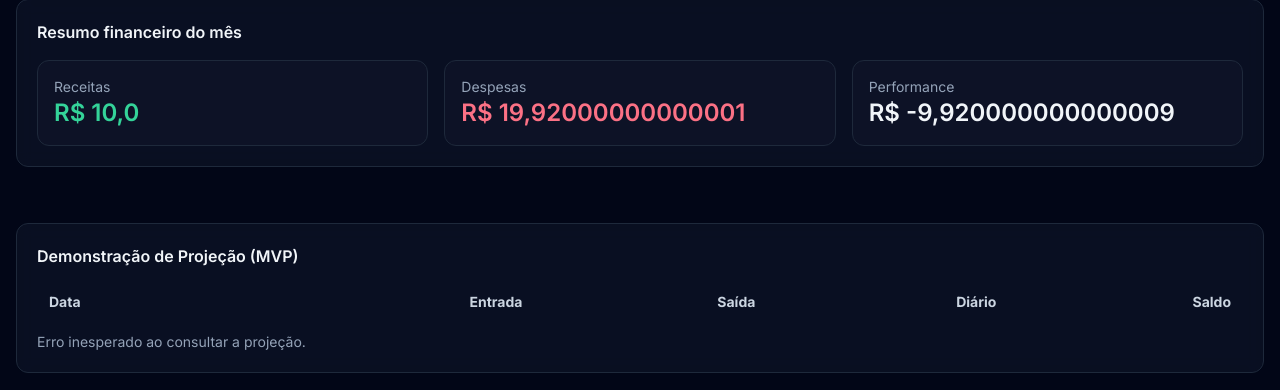
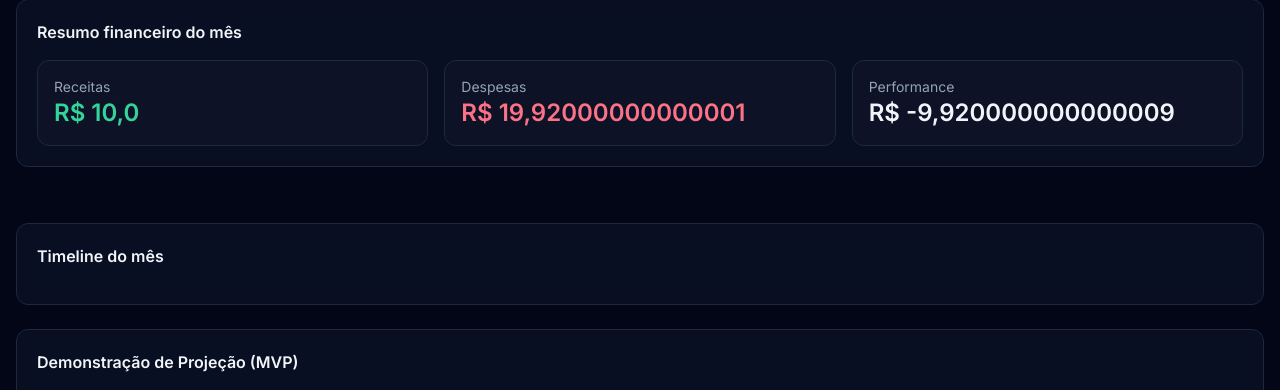
Before and after one commit to apalosqui/django-ai-spec-driven-development, a Django app: page /dashboard/ in a window 1280 px wide. Shown: the part 196-586 px from the top of the page. Run offline with Django 5.2, Linux system fonts and the light colour scheme; a user stored in the database is signed in; data comes from the database, SQL or seed files in the repository; tables that the repository leaves empty hold one stand-in row (values such as "Sample post"); lists and menus that the app fills with data are empty; some libraries are stand-ins or nearby versions.

Commit message:
feat(ui): add monthly timeline with event icons and risk highlighting; improve a11y on filters; mark Sprint 6 done in TASKS and log PM status

```diff
--- a/templates/dashboard.html
+++ b/templates/dashboard.html
@@ -1,20 +1,20 @@
 {% extends 'base.html' %}
 {% block title %}Dashboard — Finanpy{% endblock %}
 {% block content %}
-  <form method="get" class="mb-4 flex items-center gap-2">
-    <label class="text-sm text-slate-300">Mês</label>
-    <select name="month" class="bg-slate-800 border border-slate-700 rounded-md px-3 py-2 text-slate-100">
+  <form method="get" class="mb-4 flex items-center gap-2" aria-label="Selecionar mês e ano">
+    <label class="text-sm text-slate-300" for="sel-month">Mês</label>
+    <select id="sel-month" name="month" class="bg-slate-800 border border-slate-700 rounded-md px-3 py-2 text-slate-100" aria-label="Selecionar mês">
       {% for m in months %}
         <option value="{{ m }}" {% if m == selected_month %}selected{% endif %}>{{ m|stringformat:"02d" }}</option>
       {% endfor %}
     </select>
-    <label class="text-sm text-slate-300">Ano</label>
-    <select name="year" class="bg-slate-800 border border-slate-700 rounded-md px-3 py-2 text-slate-100">
+    <label class="text-sm text-slate-300" for="sel-year">Ano</label>
+    <select id="sel-year" name="year" class="bg-slate-800 border border-slate-700 rounded-md px-3 py-2 text-slate-100" aria-label="Selecionar ano">
       {% for y in years %}
         <option value="{{ y }}" {% if y == selected_year %}selected{% endif %}>{{ y }}</option>
       {% endfor %}
     </select>
-    <button class="inline-flex items-center px-4 py-2 rounded-md bg-slate-800 border border-slate-700 hover:bg-slate-700" type="submit">Aplicar</button>
+    <button class="inline-flex items-center px-4 py-2 rounded-md bg-slate-800 border border-slate-700 hover:bg-slate-700" type="submit" aria-label="Aplicar filtro">Aplicar</button>
   </form>
 
   <section class="mb-6">
@@ -36,6 +36,11 @@
   </section>
 
   <section class="py-8">
+    <div class="bg-slate-900/60 backdrop-blur border border-slate-800 rounded-xl p-5 mb-6">
+      <h2 class="font-semibold mb-4">Timeline do mês</h2>
+      <div id="timeline" class="space-y-2" role="list" aria-label="Eventos por dia do mês selecionado"></div>
+      <p id="riskMsg" class="text-sm mt-2"></p>
+    </div>
     <div class="bg-slate-900/60 backdrop-blur border border-slate-800 rounded-xl p-5">
       <h2 class="font-semibold mb-4">Demonstração de Projeção (MVP)</h2>
       <div class="overflow-x-auto">
@@ -59,9 +64,13 @@
     (function() {
       const body = document.getElementById('projBody');
       const msg = document.getElementById('projMsg');
+      const timeline = document.getElementById('timeline');
+      const riskMsg = document.getElementById('riskMsg');
       async function loadProjection() {
         body.innerHTML = '';
         msg.textContent = '';
+        timeline.innerHTML = '';
+        riskMsg.textContent = '';
         const start = '{{ base_start|date:"Y-m-d" }}';
         try {
           const res = await fetch(`/api/projection/?start=${start}&months={{ span_months }}`);
@@ -76,9 +85,40 @@
               <td class=\"px-3 py-2 text-right\">R$ ${Number(d.entrada).toFixed(2)}</td>\
               <td class=\"px-3 py-2 text-right\">R$ ${Number(d.saida).toFixed(2)}</td>\
               <td class=\"px-3 py-2 text-right\">R$ ${Number(d.diario).toFixed(2)}</td>\
-              <td class=\"px-3 py-2 text-right font-medium\">R$ ${Number(d.saldo).toFixed(2)}</td>\
+              <td class=\"px-3 py-2 text-right font-medium ${Number(d.saldo) < 0 ? 'text-rose-400' : 'text-slate-100'}\">R$ ${Number(d.saldo).toFixed(2)}</td>\
             </tr>`).join('');
           body.innerHTML = rows || '<tr><td class=\"px-3 py-3 text-slate-400\" colspan=\"5\">Sem dados para o período.</td></tr>';
+
+          // Timeline com ícones por tipo de evento
+          const ICON = { SALARIO: '💼', FIXO: '🧾', VARIAVEL: '📊', FATURA: '💳', TRANSFER: '🔁' };
+          let anyRiskFuture = false;
+          const today = new Date();
+          inMonth.forEach(d => {
+            const dt = new Date(d.date);
+            const br = d.date.split('-').reverse().join('-');
+            const risk = Number(d.saldo) < 0;
+            if (risk && dt >= today) anyRiskFuture = true;
+            const icons = (d.eventos || []).map(e => ICON[e.type] || '•').join(' ');
+            const line = document.createElement('div');
+            line.setAttribute('role','listitem');
+            line.className = `flex items-center justify-between rounded-lg border px-3 py-2 ${risk ? 'border-rose-900/60 bg-rose-950/20' : 'border-slate-800 bg-slate-900/40'}`;
+            line.innerHTML = `
+              <div class="flex items-center gap-2">
+                <span class="inline-block w-2 h-2 rounded-full ${risk ? 'bg-rose-500' : 'bg-emerald-500'}" aria-hidden="true"></span>
+                <span class="text-slate-200">${br}</span>
+                <span class="text-slate-400">${icons}</span>
+              </div>
+              <div class="text-right ${risk ? 'text-rose-400' : 'text-slate-300'}">R$ ${Number(d.saldo).toFixed(2)}</div>
+            `;
+            timeline.appendChild(line);
+          });
+          if (anyRiskFuture) {
+            riskMsg.textContent = 'Atenção: há dias futuros com saldo negativo neste período.';
+            riskMsg.className = 'text-rose-400';
+          } else {
+            riskMsg.textContent = 'Sem riscos de saldo negativo futuro neste período.';
+            riskMsg.className = 'text-emerald-400';
+          }
         } catch (e) { msg.textContent = 'Erro inesperado ao consultar a projeção.'; }
       }
       loadProjection();
```
Also changed, not shown: PROJECT_STATUS.md (+1 -0 lines), TASKS.md (+4 -4 lines).
